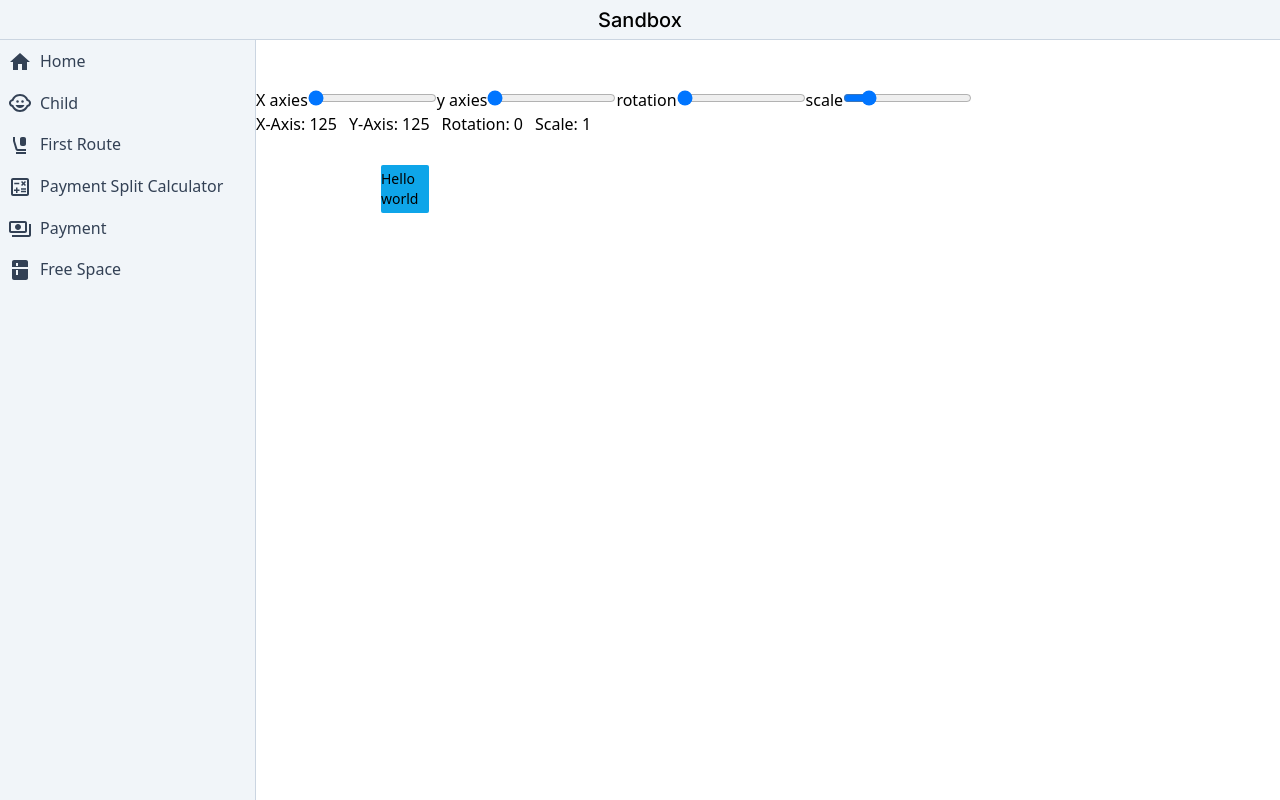
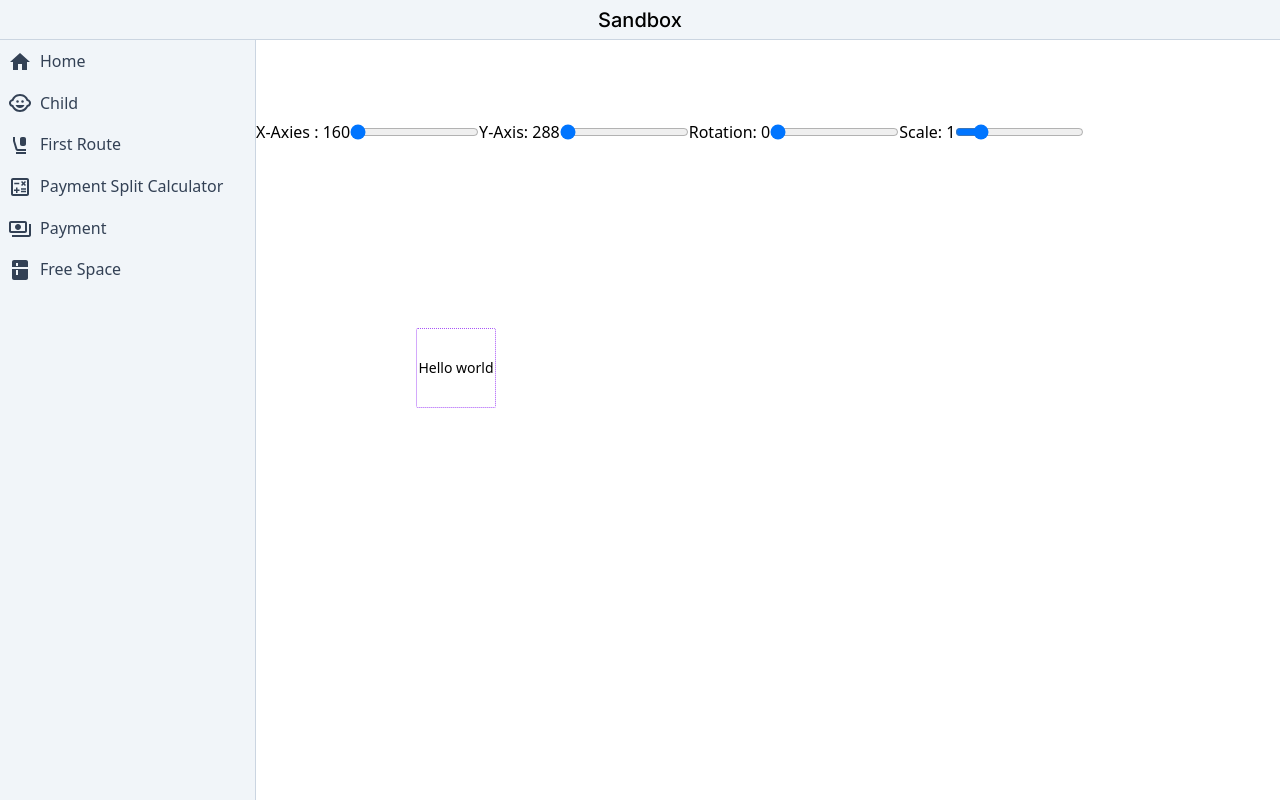
Before and after one commit to EricPezzulo/React-Sandbox, a React (Vite) app: page /freespace in a window 1280 px wide. Built offline with nearby package versions, Linux system fonts and the light colour scheme.

Commit message:
adding more

```diff
--- a/src/components/FreeSpace/FreeSpaceContent.tsx
+++ b/src/components/FreeSpace/FreeSpaceContent.tsx
@@ -2,8 +2,8 @@ import { motion } from 'motion/react';
 import { ChangeEvent, useState } from 'react';
 
 const FreeSpaceContent = () => {
-  const [xValue, setXValue] = useState<number>(125);
-  const [yValue, setYValue] = useState<number>(125);
+  const [xValue, setXValue] = useState<number>(160);
+  const [yValue, setYValue] = useState<number>(288);
   const [scale, setScale] = useState<number>(1);
   const [rotation, setRotation] = useState<number>(0);
 
@@ -23,11 +23,12 @@ const FreeSpaceContent = () => {
       console.log('scale:', inputValue);
     }
   };
+  console.log(window.visualViewport?.height);
 
   return (
     <div>
       <motion.div
-        className="flex h-12 w-12 items-center justify-center rounded-sm bg-sky-500 text-sm"
+        className="flex h-20 w-20 items-center justify-center rounded-sm border border-dotted border-purple-500 bg-white text-center text-sm"
         animate={{ scale, x: xValue, y: yValue, rotate: rotation }}
         transition={{ type: 'spring' }}
         whileInView={{ opacity: 1 }}
@@ -35,24 +36,25 @@ const FreeSpaceContent = () => {
       >
         <p>Hello world</p>
       </motion.div>
-      <div>
-        <label htmlFor="x-axis">X axies</label>
+
+      <div className="flex">
+        <label htmlFor="x-axis">X-Axies : {xValue}</label>
         <input
           id="x-axis"
           type="range"
-          min={125}
-          max={500}
+          min={160}
+          max={window.visualViewport?.width - 400}
           onChange={(e) => handleChange(e, 'x-axis')}
         />
-        <label htmlFor="y-axis">y axies</label>
+        <label htmlFor="y-axis">Y-Axis: {yValue}</label>
         <input
           id="y-axis"
           type="range"
-          min={125}
-          max={500}
+          min={288}
+          max={window.visualViewport?.height - 200}
           onChange={(e) => handleChange(e, 'y-axis')}
         />
-        <label htmlFor="rotation">rotation</label>
+        <label htmlFor="rotation">Rotation: {rotation}</label>
         <input
           id="rotation"
           type="range"
@@ -61,7 +63,7 @@ const FreeSpaceContent = () => {
           value={rotation}
           onChange={(e) => handleChange(e, 'rotation')}
         />
-        <label htmlFor="scale">scale</label>
+        <label htmlFor="scale">Scale: {scale}</label>
         <input
           id="scale"
           type="range"
@@ -70,13 +72,7 @@ const FreeSpaceContent = () => {
           max={5}
           value={scale}
           onChange={(e) => handleChange(e, 'scale')}
-        />
-      </div>
-      <div className="flex gap-3">
-        <p>X-Axis: {xValue}</p>
-        <p>Y-Axis: {yValue}</p>
-        <p>Rotation: {rotation}</p>
-        <p>Scale: {scale}</p>
+        />{' '}
       </div>
     </div>
   );
```
